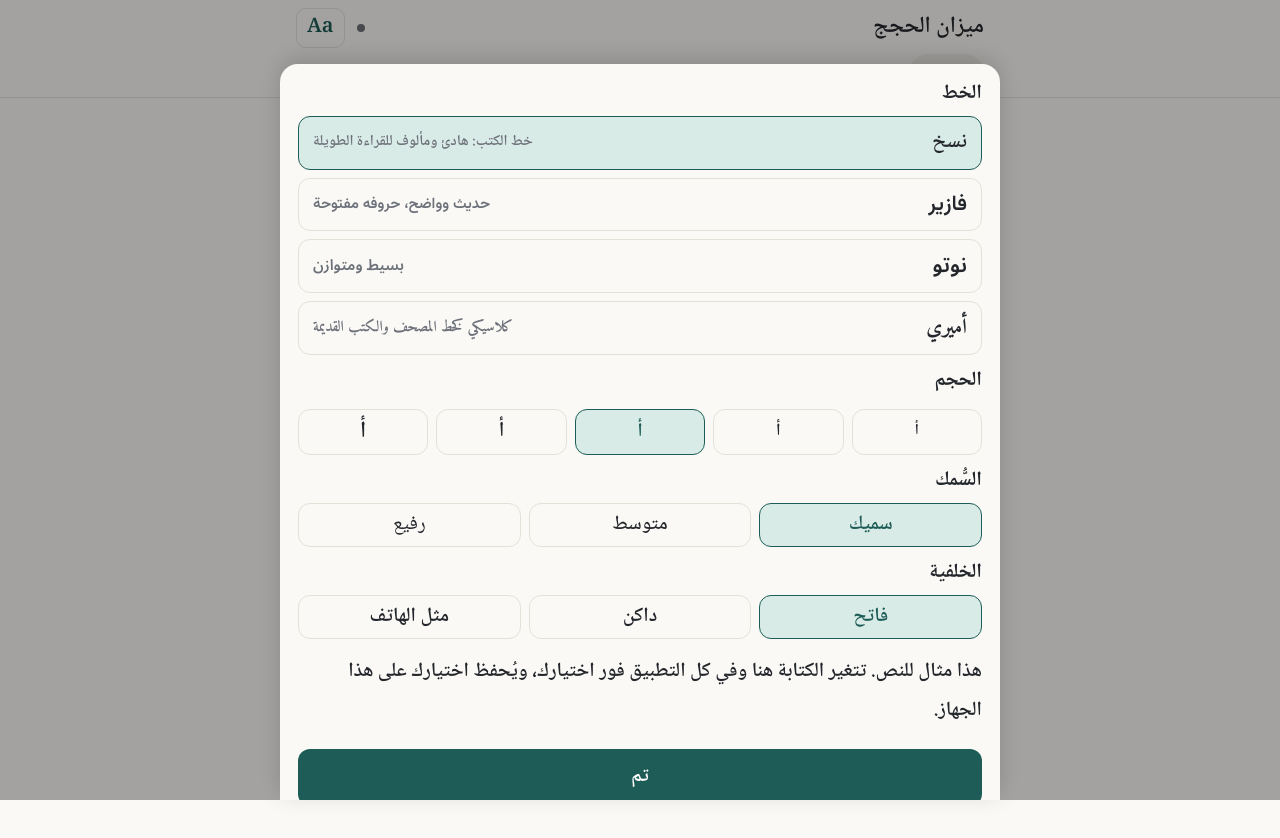
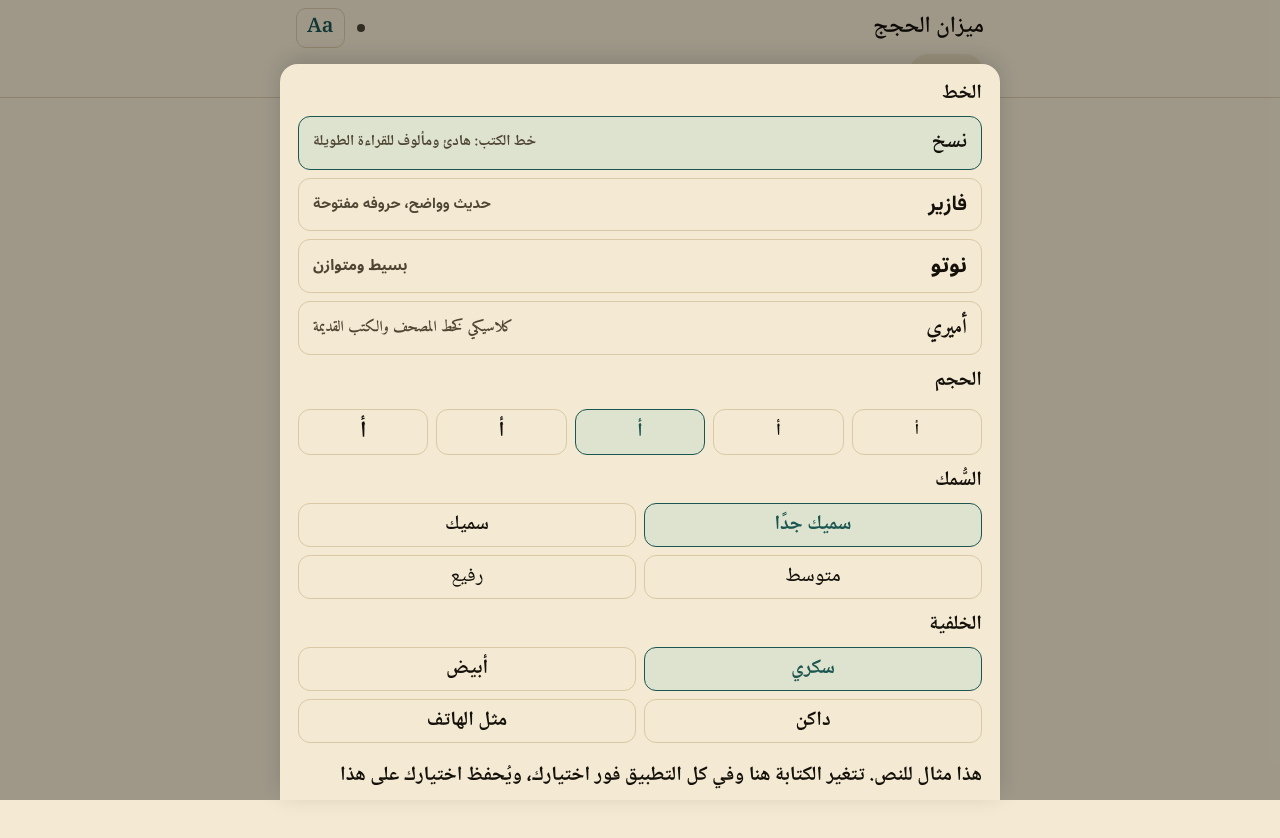
Before and after one commit to Kaisbenfaisal2004-sketch/amc-bank, a plain HTML site: page mizan/index.html in a window 1280 px wide. Both pictures are taken after a click on the button "Aa". Drawn offline with Linux system fonts and the light colour scheme.

Commit message:
mizan: cream background and very bold dark text by default
Co-Authored-By: Claude Opus 5.5 <noreply@anthropic.com>
Claude-Session: https://claude.ai/code/session_01PQF3bLGKUEeVAXJb3qmPFw

```diff
--- a/mizan/app.css
+++ b/mizan/app.css
@@ -318,7 +318,8 @@ body{font-size:1rem}
 .stands,.stands p{font-size:1rem}
 
 /* weight and theme */
-:root{--fw:600;--fb:700}
+:root{--fw:700;--fb:700}
+html[data-weight="b"]{--fw:600;--fb:700}
 html[data-weight="m"]{--fw:500;--fb:700}
 html[data-weight="n"]{--fw:400;--fb:600}
 html[data-font="amiri"]{--fw:400}
@@ -330,3 +331,9 @@ b,strong,h1,h2,h3,.ckb .ckp,details.sec>summary,.premise b{font-weight:var(--fb)
 .sheet .pan{max-height:92vh;overflow-y:auto}
 .sheet h2{margin-top:12px}
 .sheet h2:first-child{margin-top:0}
+
+html[data-theme="cream"]{--paper:#f4ead3;--surface:#f4ead3;--sunk:#eadcbc;--ink:#14100a;--muted:#4f4533;--line:#d9c9a4;--acc:#1b5650;--acc-soft:#dde3cf;--brass:#8a5f12;--brass-soft:#ecd9b0}
+html[data-theme="cream"] .strip a{background:rgba(60,40,0,.13)}
+html[data-weight="x"] h1{font-size:1.35rem}
+.themes,.weights{flex-wrap:wrap}.themes button,.weights button{min-width:calc(50% - 4px)}
+details.stp>summary h3,details.sec>summary,.claim h1{font-weight:var(--fb)}details.stp>summary h3{font-size:1.08rem}
--- a/mizan/app.js
+++ b/mizan/app.js
@@ -23,11 +23,11 @@ function applyRead() {
   let r = {}; try { r = JSON.parse(localStorage.getItem(LS_READ) || '{}') || {}; } catch (e) {}
   document.documentElement.dataset.font = FONTS.some(f => f[0] === r.f) ? r.f : 'naskh';
   document.documentElement.dataset.size = String(r.s >= 1 && r.s <= 5 ? r.s : 3);
-  const t = r.t || 'light';
+  const t = ['cream', 'light', 'dark', 'auto'].includes(r.t) ? r.t : 'cream';
   document.documentElement.dataset.theme = t === 'auto' ? (window.matchMedia && matchMedia('(prefers-color-scheme: dark)').matches ? 'dark' : 'light') : t;
-  document.documentElement.dataset.weight = r.w === 'n' || r.w === 'm' ? r.w : 'b';
+  document.documentElement.dataset.weight = ['b', 'm', 'n'].includes(r.w) ? r.w : 'x';
   document.documentElement.dataset.themeSel = t;
-  const m = document.querySelector('meta[name="theme-color"]'); if (m) m.content = document.documentElement.dataset.theme === 'dark' ? '#15191e' : '#faf9f6';
+  const m = document.querySelector('meta[name="theme-color"]'); if (m) m.content = ({ dark: '#15191e', light: '#faf9f6' })[document.documentElement.dataset.theme] || '#f4ead3';
 }
 applyRead();
 const lsGet = (k, d) => { try { return JSON.parse(localStorage.getItem(k)) || d; } catch (e) { return d; } };
@@ -407,8 +407,8 @@ function readSheet() {
     const f = document.documentElement.dataset.font, z = +document.documentElement.dataset.size;
     $('rfonts').innerHTML = FONTS.map(x => '<button type="button" data-f="' + x[0] + '" aria-pressed="' + (x[0] === f) + '" style="font-family:' + ({ naskh: 'Naskh', vazir: 'Vazir', notosans: 'NotoSans', amiri: 'Amiri' })[x[0]] + '"><span>' + x[1] + '</span><small>' + x[2] + '</small></button>').join('');
     const t = document.documentElement.dataset.themeSel, w = document.documentElement.dataset.weight;
-    $('rthemes').innerHTML = [['light', 'فاتح'], ['dark', 'داكن'], ['auto', 'مثل الهاتف']].map(x => '<button type="button" data-t="' + x[0] + '" aria-pressed="' + (x[0] === t) + '">' + x[1] + '</button>').join('');
-    $('rweights').innerHTML = [['b', 'سميك', 600], ['m', 'متوسط', 500], ['n', 'رفيع', 400]].map(x => '<button type="button" data-w="' + x[0] + '" aria-pressed="' + (x[0] === w) + '" style="font-weight:' + x[2] + '">' + x[1] + '</button>').join('');
+    $('rthemes').innerHTML = [['cream', 'سكري'], ['light', 'أبيض'], ['dark', 'داكن'], ['auto', 'مثل الهاتف']].map(x => '<button type="button" data-t="' + x[0] + '" aria-pressed="' + (x[0] === t) + '">' + x[1] + '</button>').join('');
+    $('rweights').innerHTML = [['x', 'سميك جدًا', 700], ['b', 'سميك', 600], ['m', 'متوسط', 500], ['n', 'رفيع', 400]].map(x => '<button type="button" data-w="' + x[0] + '" aria-pressed="' + (x[0] === w) + '" style="font-weight:' + x[2] + '">' + x[1] + '</button>').join('');
     $('rsizes').innerHTML = [1, 2, 3, 4, 5].map(n => '<button type="button" data-s="' + n + '" aria-pressed="' + (n === z) + '" style="font-size:' + (13 + n * 2) + 'px">أ</button>').join('');
   };
   const save = (k, v) => { let r = {}; try { r = JSON.parse(localStorage.getItem(LS_READ) || '{}') || {}; } catch (e) {} r[k] = v; try { localStorage.setItem(LS_READ, JSON.stringify(r)); } catch (e) {} applyRead(); draw(); };
--- a/mizan/sw.js
+++ b/mizan/sw.js
@@ -1,6 +1,6 @@
 // Offline copy of ميزان الحجج itself (the map, the examinations and your notes are kept by Firebase on the device, not here).
 // Answers from the stored copy straight away, and refreshes it in the background when online.
-const CACHE = 'mizan-v9';
+const CACHE = 'mizan-v10';
 const SHELL = [
   './', 'index.html', 'app.css', 'app.js', 'store.js', '../config.js', '../vendor/firebase.js', 'manifest.webmanifest',
   'icons/icon-192.png', 'icons/icon-512.png', 'icons/apple-touch-icon.png',
```
